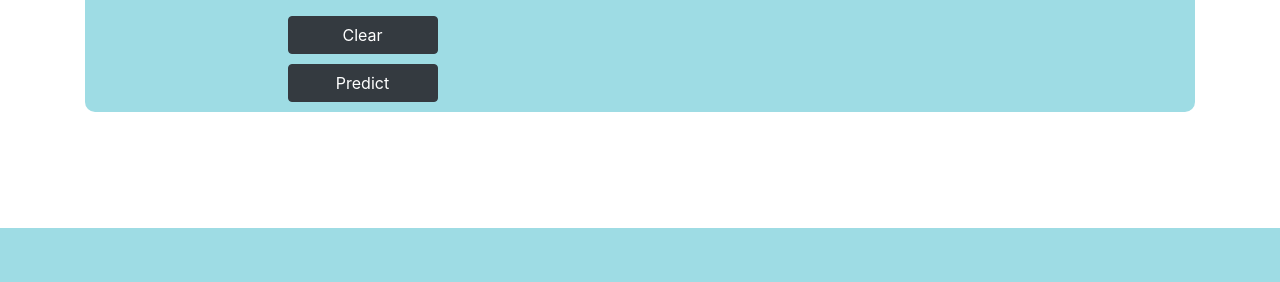
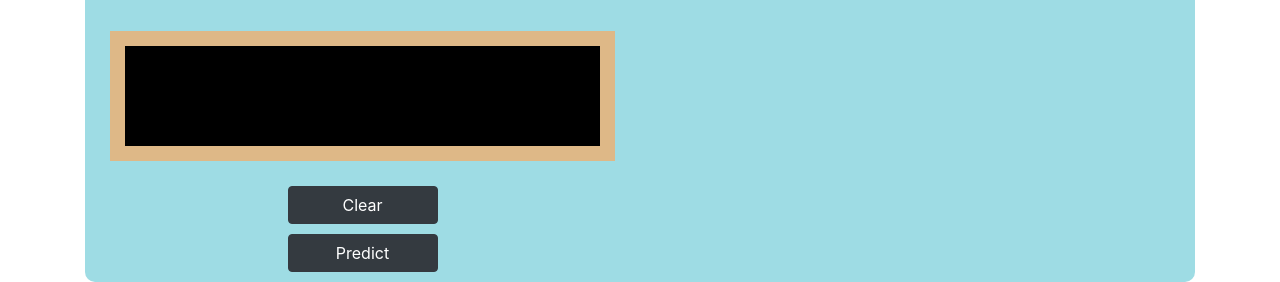
Before and after one commit to zero-aysd/CNN_Devnagri, a Flask app: page / in a window 1280 px wide. Shown: the part 572-854 px from the top of the page. Before the commit the page ends 800 px from the top, so only its background shows below. Run offline with Flask 2, Linux system fonts and the light colour scheme; parts of the project's set-up code (start-up, migrations or seed data) failed here and were passed over; some libraries are stand-ins or nearby versions.

Commit message:
Result box moditification

```diff
--- a/static/css/digit.css
+++ b/static/css/digit.css
@@ -31,11 +31,6 @@
   display: block !important; }
 
 
-#chart_box {
-  background-color: white;
-  padding: 20px;
-  border-radius: 5px;
-}
 
 .btn{
   width: 150px;
@@ -52,8 +47,13 @@
   border: 1px solid #fad1d1;
 }
 
-@media screen and (max-width: 767px) {
-    #chart_box {
-      padding: 5px;
-    }
+#result-box {
+  background-color: black;
+  color: aqua;
+  height: 100;
+  width: 100;
+  font-size: 3rem;
+  border: 15px solid burlywood;
+  padding: 50px;
+  margin: 20px;
 }
--- a/static/js/recognition.js
+++ b/static/js/recognition.js
@@ -178,6 +178,7 @@ $("#clear-button").click(async function () {
 	clickD = new Array();
 	$(".prediction-text").empty();
     $("#result_box").addClass('d-none');
+    var result = '';
     console.clear();
 });
 
@@ -198,8 +199,10 @@ $("#predict-button").click(async function(){
     return response.text();
 
 }).then(function (text) {
+    var result = text
+    document.getElementById('result-box').innerHTML = result;
     console.log(text);
 })
 
-// >>>>>>> data preprocessing
+
 });
--- a/templates/index.html
+++ b/templates/index.html
@@ -24,6 +24,7 @@
 					<div class="flex-two">
 						<div id="canvas_box_wrapper" class="canvas-box-wrapper">
 							<div id="canvas_box" class="canvas-box" style="height: 500; width: 500;"></div>
+							<div class="result-box" id="result-box" ></div>
 							<div class="col-12">
 								<button id="clear-button" class="btn btn-dark">Clear</button>
 							</div>
```
